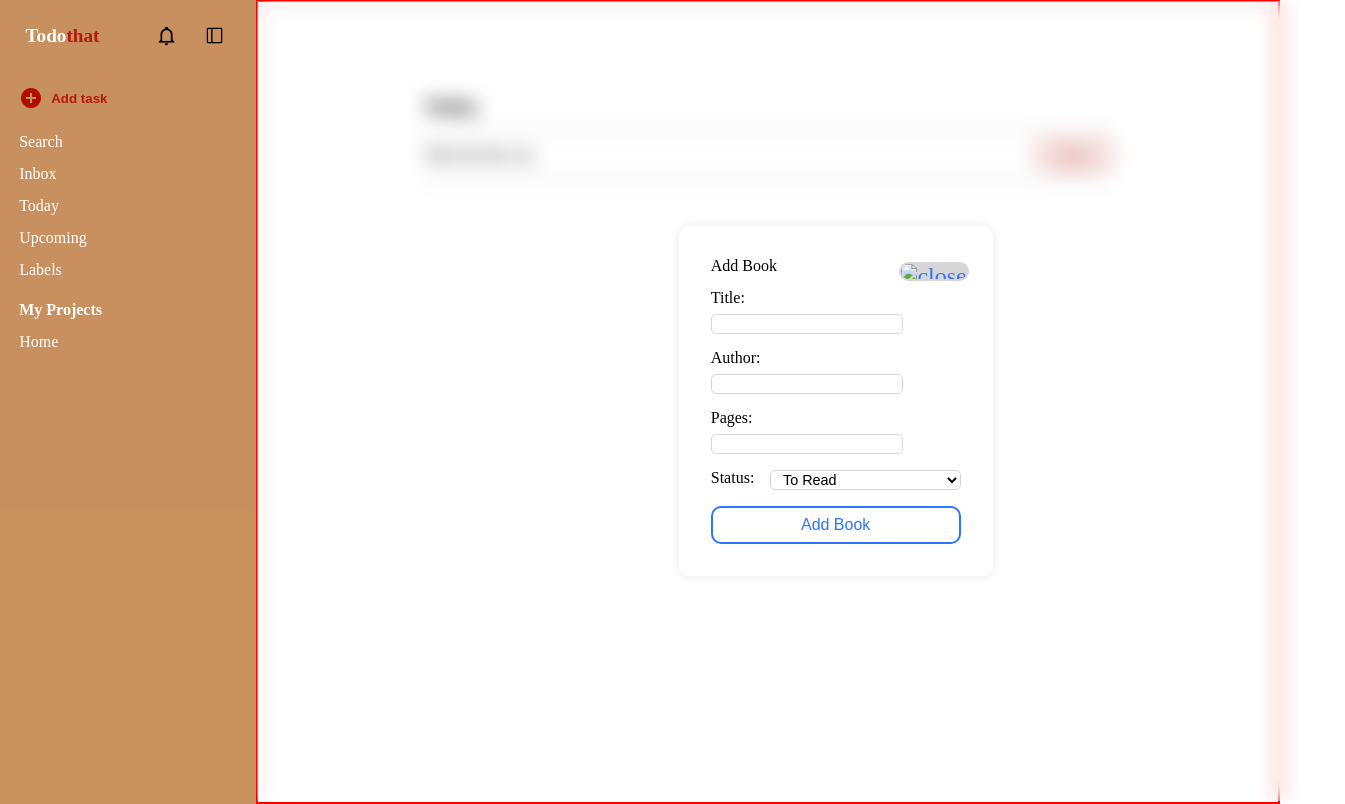
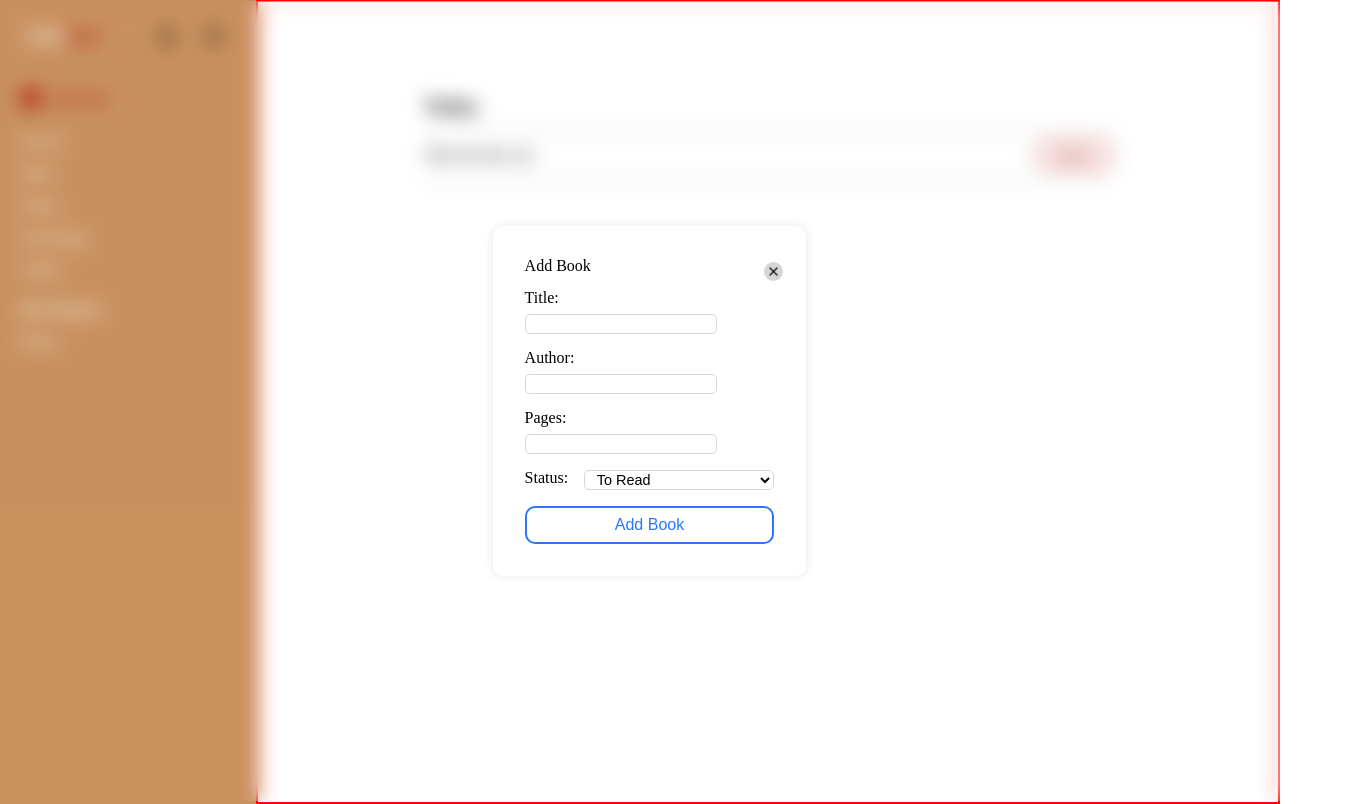
Before and after one commit to jordanperkins98/todoThat, a website built with webpack: page src/index.html in a window 1280 px wide. Both pictures are taken after a click on the button "Add task". Shown: the whole page, 1345 px wide, since content can reach past the window. Built offline with nearby package versions, Linux system fonts and the light colour scheme; files whose address does not match are found by name.

Commit message:
Update close icon source in form-container in index.html

```diff
--- a/src/index.html
+++ b/src/index.html
@@ -36,7 +36,7 @@
     </nav>
     <div class="content">
         <div class="form-container hidden">
-          <img alt="close" src="./Assets/close.svg" class="close">
+          <img alt="close" src="" class="close">
           <form>
               <h2>Add Book</h2>
               <div class="form-group">
--- a/src/styles.css
+++ b/src/styles.css
@@ -210,11 +210,7 @@ h1 > span{
 }
 
 
-.hidden{
-   position: absolute;
-   transition: all 2s;
 
-}
 
 .content{
     display: flex;
@@ -277,16 +273,16 @@ h1 > span{
 .form-container{
     display: flex;
     position: absolute;
-    width: 85%;
+    left: 0;
+    right: 0;
     z-index: 1;
     height: 100%;
     justify-content: center;
-
     align-items: center;
     backdrop-filter: blur(10px);
 }
 
-.form-container > form{
+.form-container > form {
     display: flex;
     flex-direction: column;
     gap: 1rem;
--- a/src/ui.js
+++ b/src/ui.js
@@ -4,11 +4,15 @@ import './styles.css';
 import bellIcon from './Assets/bell-outline.png';
 import sidebarIcon from './Assets/sidebar.png';
 import addTaskIcon from './Assets/plus-circle-custom.png';
+import closeIcon from './Assets/close.png';
 
 (function main(){
 
     const newTodo = Todo.new('Take the bins out','Take the bins out for Mum & Dad','Normal',null,null)
     newTodo.addLabel('Chores')
+
+
+    const closeImg = document.querySelector('.close').src = closeIcon
 
     sidebar();
 
@@ -105,5 +109,10 @@ import addTaskIcon from './Assets/plus-circle-custom.png';
             const formContainer = document.querySelector('.form-container');
             formContainer.classList.toggle('hidden');
         })
+
+        document.querySelector('.close').addEventListener('click', function(e) {
+            const formContainer = document.querySelector('.form-container');
+            formContainer.classList.toggle('hidden');
+        })
     }
 })();
```
Also changed, not shown: src/Assets/close.png (added).
